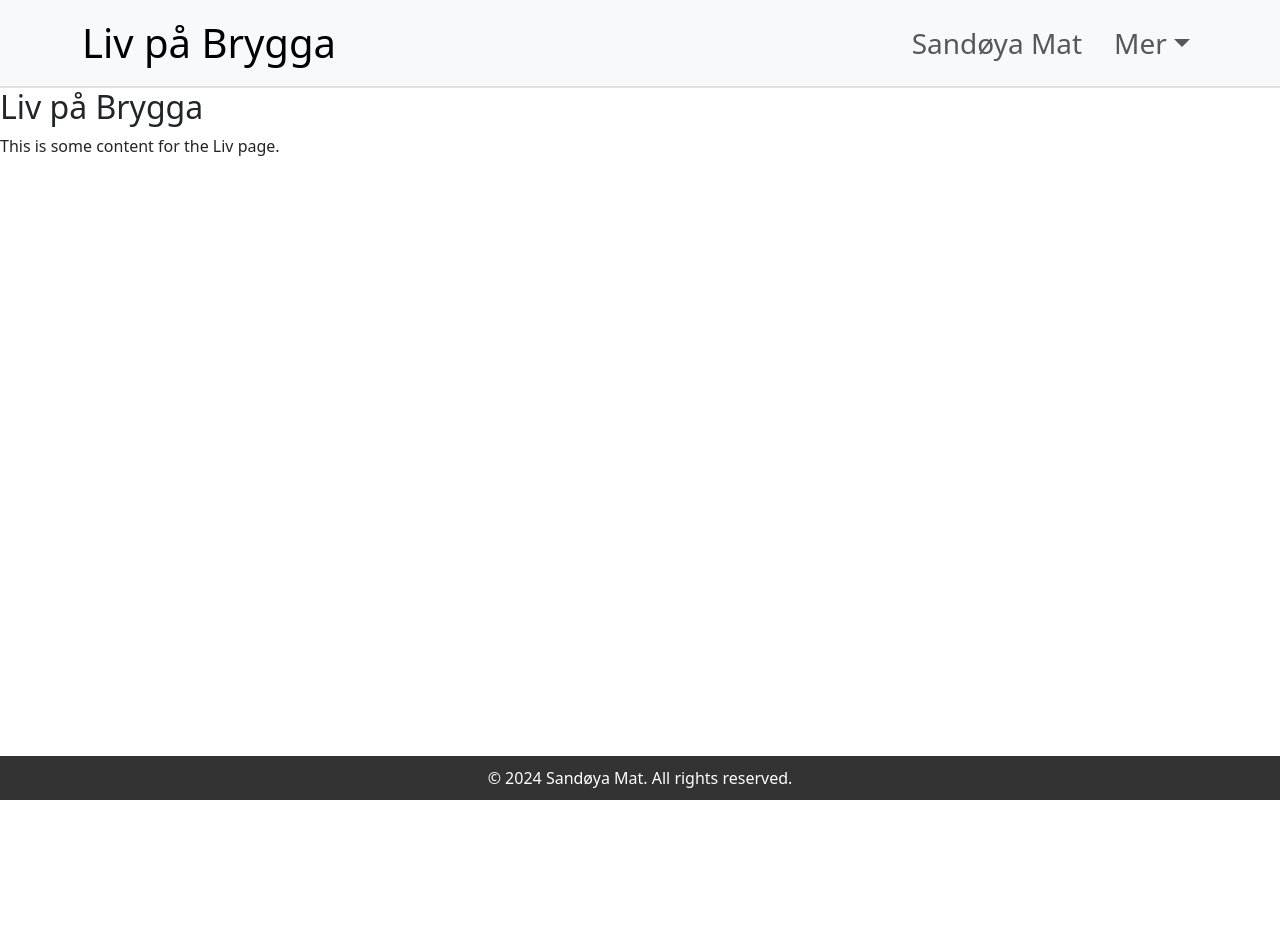
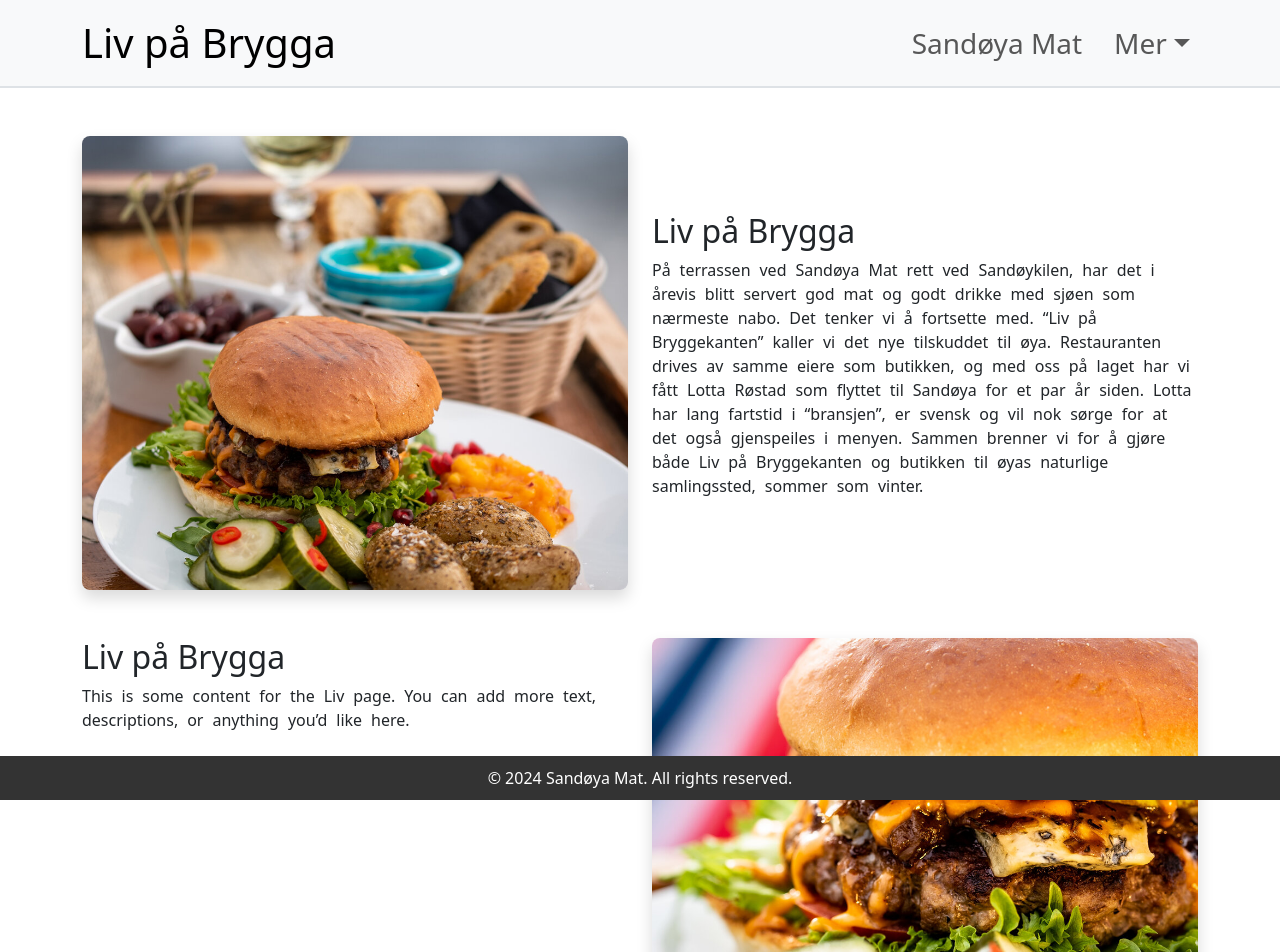
Before and after one commit to CPBrandal/sandoya-mat, a React (Create React App) app: page /liv in a window 1280 px wide. Shown: the top 952 px of the page. Before the commit the page ends 800 px from the top, so only its background shows below. Built offline with nearby package versions, Linux system fonts and the light colour scheme.

Commit message:
Improving liv page, including images, ect

```diff
--- a/src/Liv.js
+++ b/src/Liv.js
@@ -5,31 +5,34 @@ import Container from 'react-bootstrap/Container';
 import Nav from 'react-bootstrap/Nav';
 import Navbar from 'react-bootstrap/Navbar';
 import NavDropdown from 'react-bootstrap/NavDropdown';
+import Row from 'react-bootstrap/Row';
+import Col from 'react-bootstrap/Col'; // import needed for grid columns
+import kilen3 from './res/kilen3.jpg';
+import kilen4 from './res/kilen4.jpg';
+import styles from './styles/Liv.css'
 
 import 'bootstrap/dist/css/bootstrap.min.css';
+
 export function Liv() {
   return (
     <div>
-      <Navbar expand="lg" className="bg-body-tertiary border-bottom border-2 border-body-secondary">
+      {/* Top Nav Bar */}
+      <Navbar
+        expand="lg"
+        className="bg-body-tertiary border-bottom border-2 border-body-secondary"
+      >
         <Container>
-          {/* Replace href with as={Link} + to */}
-          <Navbar.Brand className='fs-1' as={Link} to="/">
+          <Navbar.Brand className="fs-1" as={Link} to="/">
             Liv på Brygga
           </Navbar.Brand>
 
           <Navbar.Toggle aria-controls="basic-navbar-nav" />
           <Navbar.Collapse id="basic-navbar-nav">
             <Nav className="ms-auto gap-3">
-              {/* Home link */}
-
-
-              {/* Liv link */}
-              <Nav.Link className='fs-3' as={Link} to="/">
+              <Nav.Link className="fs-3" as={Link} to="/">
                 Sandøya Mat
               </Nav.Link>
-
-              {/* Dropdown items */}
-              <NavDropdown className='fs-3' title="Mer" id="basic-nav-dropdown">
+              <NavDropdown className="fs-3" title="Mer" id="basic-nav-dropdown">
                 <NavDropdown.Item as={Link} to="/action/3.1">
                   Action
                 </NavDropdown.Item>
@@ -48,8 +51,51 @@ export function Liv() {
           </Navbar.Collapse>
         </Container>
       </Navbar>
-      <h2>Liv på Brygga</h2>
-      <p>This is some content for the Liv page.</p>
+
+      <Container className="my-5">
+        <Row className="align-items-center" style={{ minHeight: '400px' }}>
+            <Col xs={12} md={6}>
+            <img
+                src={kilen3}
+                alt="Kilen 3"
+                className="img-fluid shadow"
+            />
+            </Col>
+            <Col xs={12} md={6}>
+            <h2>Liv på Brygga</h2>
+            <p>
+                På terrassen ved Sandøya Mat rett ved Sandøykilen, har det i årevis blitt servert god mat og godt drikke med sjøen som nærmeste nabo.
+                Det tenker vi å fortsette med. “Liv på Bryggekanten” kaller vi det nye tilskuddet til øya.
+                Restauranten drives av samme eiere som butikken, og med oss på laget har vi fått Lotta Røstad som flyttet til Sandøya for et par år siden.
+                Lotta har lang fartstid i “bransjen”, er svensk og vil nok sørge for at det også gjenspeiles i menyen.
+                Sammen brenner vi for å gjøre både Liv på Bryggekanten og butikken til øyas naturlige samlingssted, sommer som vinter.
+            </p>
+            </Col>
+        </Row>
+        </Container>
+
+      <Container className="mt-4">
+        <Row>
+          {/* Left Column for Image */}
+          <Col xs={12} md={6}>
+          <h2>Liv på Brygga</h2>
+            <p>
+              This is some content for the Liv page. You can add more text,
+              descriptions, or anything you’d like here.
+            </p>
+          </Col>
+
+          {/* Right Column for Text */}
+          <Col xs={12} md={6}>
+            {/* If in public folder: */}
+            <img
+              src={kilen4}
+              alt="Kilen 4"
+              className="img-fluid shadow" // makes the image responsive
+            />
+          </Col>
+        </Row>
+      </Container>
     </div>
   );
 }
--- /dev/null
+++ b/src/styles/Liv.css
@@ -0,0 +1,7 @@
+img{
+    border-radius: 8px;
+}
+
+p {
+    word-spacing: 0.3em; /* adjust as needed */
+  }
```
Also changed, not shown: src/res/kilen3.jpg (added), src/res/kilen4.jpg (added).
